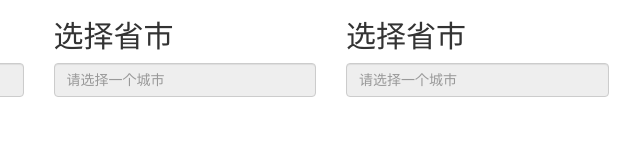
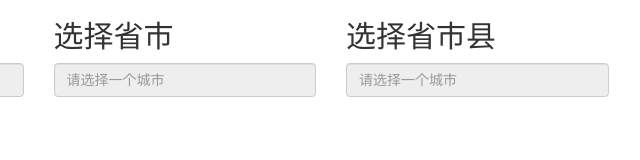
Before and after one commit to floraluo/linkage, a website: page src/index.html in a window 1280 px wide. Shown: the full height of the page, 309-949 px from the left. Drawn offline with nearby package versions, Linux system fonts and the light colour scheme; files that its build step writes are made by us from their sources.

Commit message:
add demo

```diff
--- a/src/index.html
+++ b/src/index.html
@@ -52,7 +52,7 @@
 			</div>
 		</div>
 		<div class="col-md-3 example" id="example3">
-			<h2>选择省市</h2>
+			<h2>选择省市县</h2>
 			<input type="text" class="form-control linkage-input" id="input3" placeholder="请选择一个城市" readonly>
 			<div class="linkage-wrap">
 				<div class="linkage  j-linkage">
```
